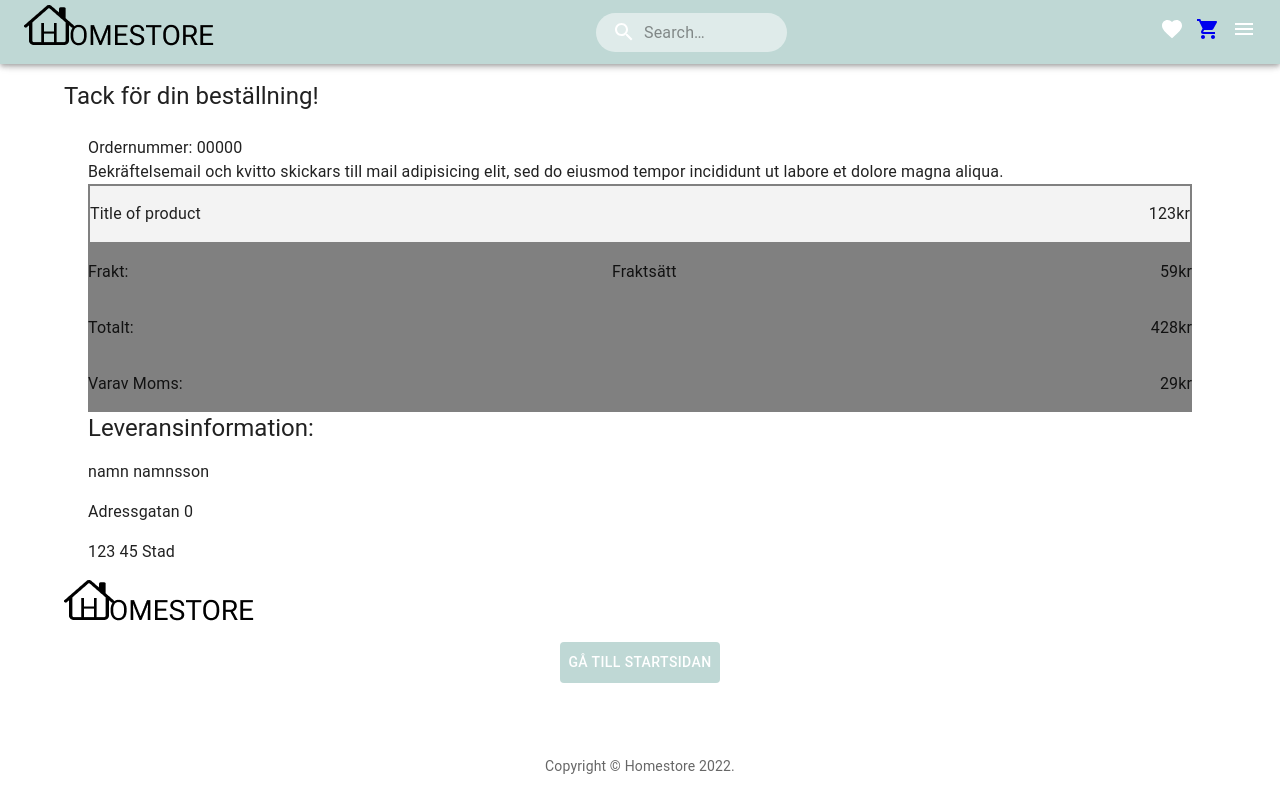
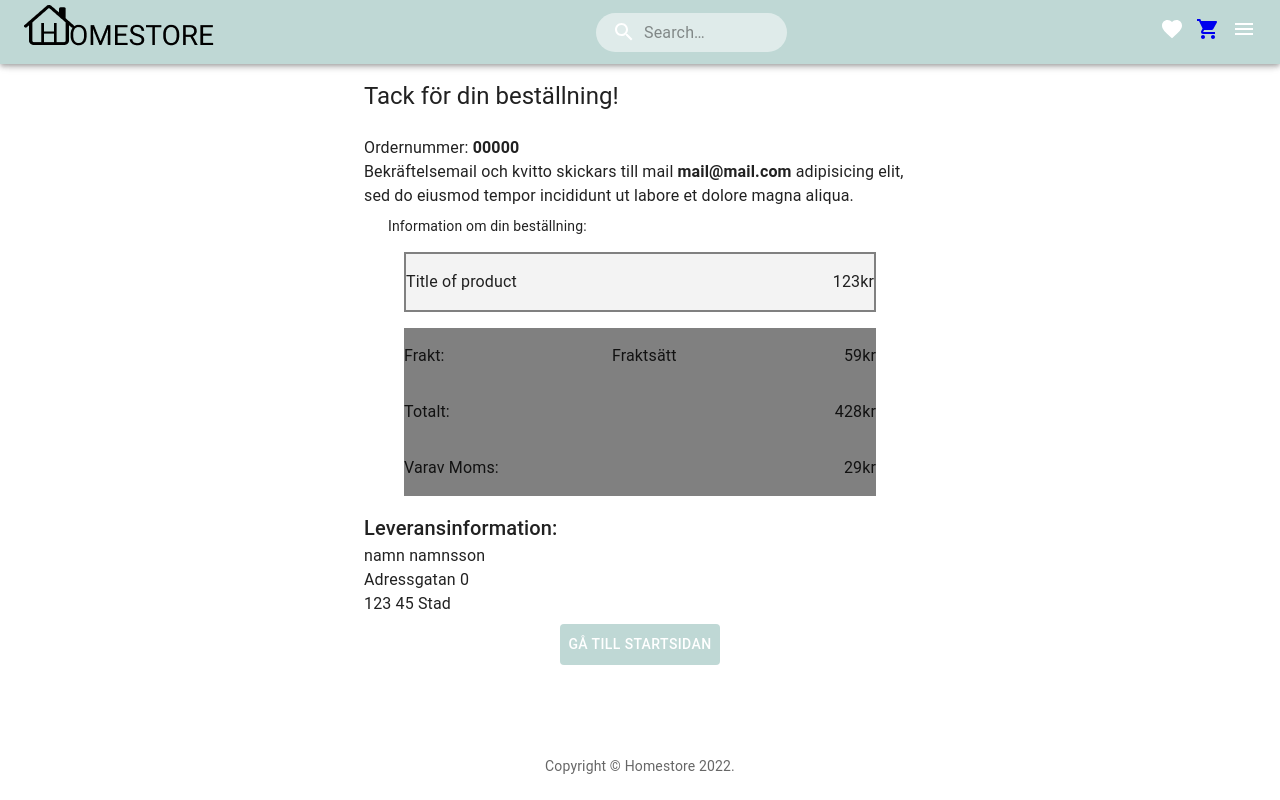
Before and after one commit to Vacannot/HomeStore, a React app: page /orderinfopage in a window 1280 px wide. Built offline with nearby package versions, Linux system fonts and the light colour scheme.

Commit message:
Changed casing

```diff
--- a/src/app.tsx
+++ b/src/app.tsx
@@ -1,7 +1,7 @@
 import React, { StrictMode } from 'react';
 import { BrowserRouter } from 'react-router-dom';
 // import Context from './context/context';
-import Layout from './layout/layout';
+import Layout from './layout/Layout';
 
 function App() {
 	return (
--- a/src/components/cartItemCard.tsx
+++ b/src/components/cartItemCard.tsx
@@ -6,7 +6,7 @@ import CardMedia from '@mui/material/CardMedia';
 import IconButton from '@mui/material/IconButton';
 import Typography from '@mui/material/Typography';
 import image from '../assets/furniture.jpeg';
-import QuantityCounter from './quantityCounter';
+import QuantityCounter from './QuantityCounter';
 import DeleteIcon from '@mui/icons-material/Delete';
 import { ThemeProvider, useTheme } from '@mui/material/styles';
 import useMediaQuery from '@mui/material/useMediaQuery';
--- a/src/pages/OrderInfoPage.tsx
+++ b/src/pages/OrderInfoPage.tsx
@@ -1,19 +1,20 @@
 import React, { CSSProperties } from 'react';
 import { Button, Container, Typography, } from '@mui/material';
-import Logo from '../components/Logo'
+
 
 const OrderInfoPage = () => {
     return(
-        <Container>
+        <Container maxWidth='sm'>
             <Typography variant='h5' sx={{mt: 10, mb: 3}}>Tack för din beställning!</Typography>
-            <Container>
-                <Typography variant='body1'>Ordernummer: 00000</Typography>
+            <div>
+                <Typography variant='body1'>Ordernummer: <span style={boldFont}>00000</span></Typography>
                 <Typography variant='body1'>
-                    Bekräftelsemail och kvitto skickars till mail adipisicing elit, sed do eiusmod tempor incididunt ut labore et dolore magna aliqua.
+                    Bekräftelsemail och kvitto skickars till mail <span style={boldFont}>mail@mail.com</span> adipisicing elit, sed do eiusmod tempor incididunt ut labore et dolore magna aliqua.
                 </Typography>
-            </Container>
-            <Container>
+            </div>
+            <Container >
                 {/* map() items in cart */}
+                <Typography sx={{mt: 1, mr: 1}} variant='body2'>Information om din beställning:</Typography>
                 <div style={productInfoDivStyle}>
                     <p>Title of product</p>
                     <p>123kr</p>
@@ -36,19 +37,17 @@ const OrderInfoPage = () => {
                 </div>
             </Container>
 
-            <Container>
-                <Typography variant="h5">Leveransinformation:</Typography>
-                <div>
-                    <p>namn namnsson</p>
-                    <p>Adressgatan 0</p>
-                    <p>123 45 Stad</p>
+            <div>
+                <Typography variant="h6" sx={{marginTop: '1rem'}}>Leveransinformation:</Typography>
+                <div style={{display: 'flex', flexDirection: 'column'}}>
+                    <span>namn namnsson</span>
+                    <span>Adressgatan 0</span>
+                    <span>123 45 Stad</span>
                 </div>
-            </Container>
-            <Logo />
-            <Button sx={ButtonStyle} variant="contained">
-              Gå till startsidan
-            </Button>
-
+            </div>
+                <Button sx={ButtonStyle} variant="contained">
+                Gå till startsidan
+                </Button>
          </Container>
 
     )
@@ -66,13 +65,19 @@ const productInfoDivStyle: CSSProperties = {
     display: 'flex',
     justifyContent: 'space-between',
     border: '2px solid grey',
-    background: '#f3f3f3'
+    background: '#f3f3f3',
+    margin: '1rem'
 };
 
 const priceInfoStyle: CSSProperties = {
     display: 'flex',
     justifyContent: 'space-between',
-    background: 'grey'
+    background: 'grey',
+    margin: '0 1rem',
 };
 
+const boldFont: CSSProperties = {
+    fontWeight: 'bold',
+}
+
 export default OrderInfoPage;
--- a/src/pages/startPage.tsx
+++ b/src/pages/startPage.tsx
@@ -1,6 +1,6 @@
 import React from 'react';
 import { CSSProperties } from 'react';
-import Banner from './../components/Banner';
+import Banner from '../components/Banner';
 import ProductGrid from '../components/ProductGrid';
 import { Button } from '@mui/material';
 import { Link } from 'react-router-dom';
```
Also changed, not shown: src/layout/layout.tsx (+5 -5 lines).
